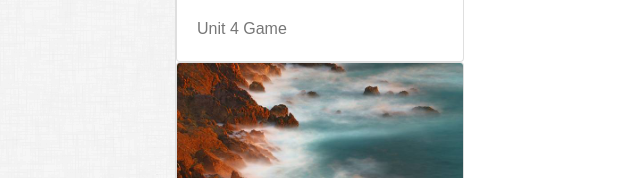
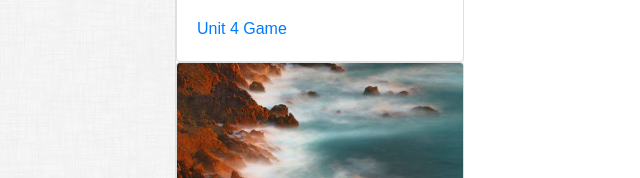
Before and after one commit to momack55/Bootstrap-Portfolio, a plain HTML site: page portfolio.html in a window 1280 px wide. Shown: the part 622-800 px from the top of the page, 5-645 px from the left. Drawn offline with nearby package versions, Linux system fonts and the light colour scheme.

Commit message:
fixed link on portfolio for unit 4 hw

```diff
--- a/portfolio.html
+++ b/portfolio.html
@@ -77,7 +77,7 @@
                             <div class="card" style="width: 18rem;">
                                 <img src="assets/images/image 3.jpg" class="card-img-top" alt="Project 3">
                                 <div class="card-body">
-                                    <p class="card-text"href="https://momack55.github.io/unit-4-game/">Unit 4 Game</p>
+                                    <a class="card-text"href="https://momack55.github.io/unit-4-game/">Unit 4 Game</a>
                                 </div>
                             </div>
 
```
